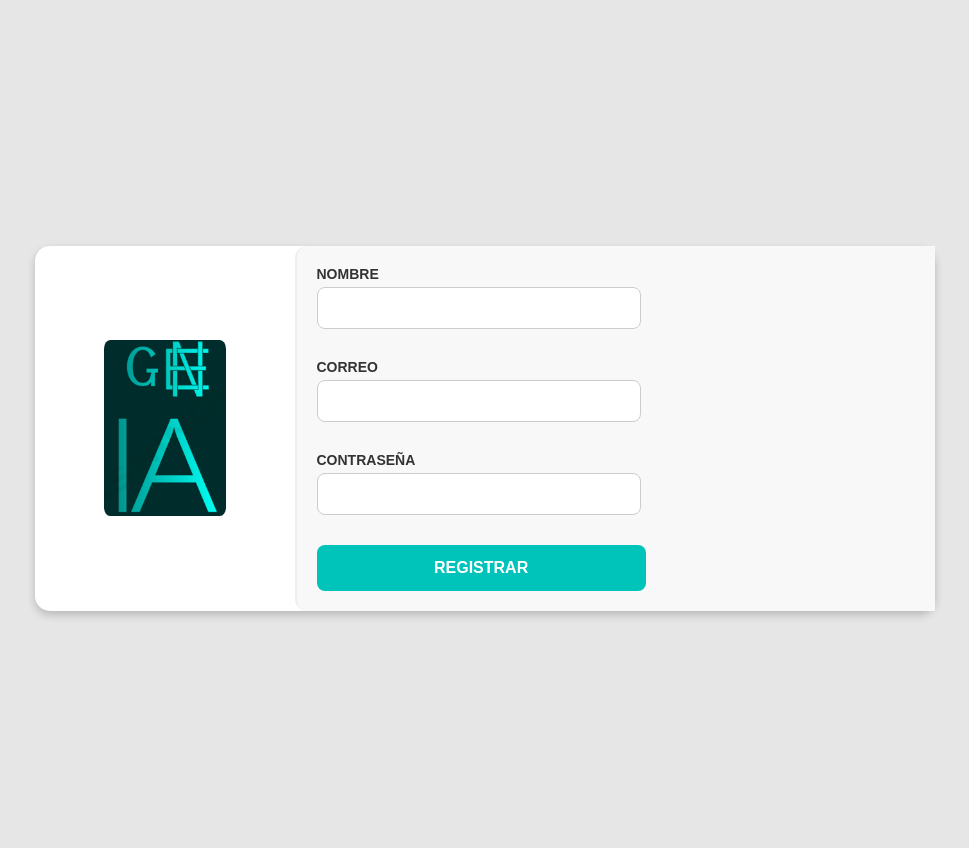
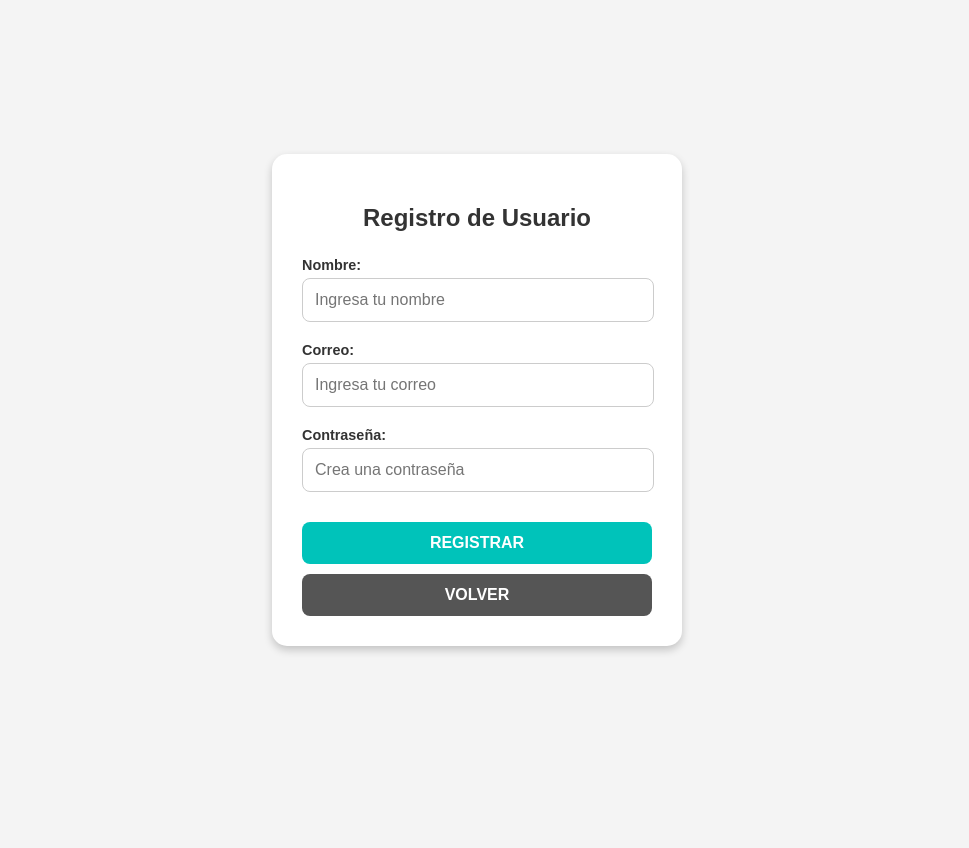
Before and after one commit to DidierVelezB/Papeleria_proyecto, a PHP site: page /Registro/index.php in a window 1280 px wide. Shown: the whole page, without its empty margins (163-1132 px from the left). After the commit the page ends 653 px from the top, so only its background shows below. Run offline with PHP 8.4, Linux system fonts and the light colour scheme.

Commit message:
Actualizacion de login y registro, modificacion leve en visualizacion de datos en la pagina principal

```diff
--- a/Registro/index.php
+++ b/Registro/index.php
@@ -1,6 +1,3 @@
-<?php
-session_start();
-?>
 <!DOCTYPE html>
 <html lang="es">
 <head>
@@ -9,28 +6,28 @@ session_start();
   <link rel="stylesheet" href="styles.css">
 </head>
 <body>
-  <div class="wrapper">
-    <div class="card">
-      <div class="left-panel">
-        <img src="../img/logo.png" alt="Logotipo IA" class="logo-img">
-      </div>
-      <div class="right-panel">
-        <form action="register.php" method="post">
-          <div class="field-single">
-            <label for="usuario">NOMBRE</label>
-            <input type="text" id="usuario" name="usuario" required>
-          </div>
-          <div class="field-single">
-            <label for="correo">CORREO</label>
-            <input type="email" id="correo" name="correo" required>
-          </div>
-          <div class="field-single">
-            <label for="contrasena">CONTRASEÑA</label>
-            <input type="password" id="contrasena" name="contrasena" required>
-          </div>
-          <button type="submit" class="btn">REGISTRAR</button>
-        </form>
-      </div>
+  <div class="register-container">
+    <div class="register-card">
+      <h2>Registro de Usuario</h2>
+      <form action="register.php" method="post">
+        <div class="form-group">
+          <label for="usuario">Nombre:</label>
+          <input type="text" id="usuario" name="usuario" placeholder="Ingresa tu nombre" required>
+        </div>
+
+        <div class="form-group">
+          <label for="correo">Correo:</label>
+          <input type="email" id="correo" name="correo" placeholder="Ingresa tu correo" required>
+        </div>
+
+        <div class="form-group">
+          <label for="contrasena">Contraseña:</label>
+          <input type="password" id="contrasena" name="contrasena" placeholder="Crea una contraseña" required>
+        </div>
+
+        <button type="submit" class="btn">REGISTRAR</button>
+        <button type="button" class="btn volver" onclick="window.location.href='../index.php'">VOLVER</button>
+      </form>
     </div>
   </div>
 </body>
--- a/Registro/styles.css
+++ b/Registro/styles.css
@@ -1,146 +1,97 @@
+/* === ESTILO GENERAL DEL REGISTRO === */
 html, body {
-  width: 100%; height: 100%;
+  height: 100%;
+  margin: 0;
+  padding: 0;
   font-family: Arial, sans-serif;
-  background: #e6e6e6;
-  -webkit-user-drag: none;
-  user-select: none;
+  background-color: #f4f4f4;
 }
 
-.wrapper {
+.register-container {
   display: flex;
   justify-content: center;
   align-items: center;
-  height: 100%;
-  padding: 20px;
+  height: 100vh;
+  background-color: #f4f4f4;
 }
 
-.card {
+.register-card {
+  background: white;
+  padding: 30px;
+  border-radius: 15px;
+  box-shadow: 0 4px 8px rgba(0,0,0,0.2);
+  width: 100%;
+  max-width: 350px;
+  text-align: center;
+  font-weight: bold;
   display: flex;
-  flex-direction: row;  /* Hacer el layout más lineal */
-  width: 100%;
+  flex-direction: column;
+  justify-content: center;
   align-items: center;
-  max-width: 900px;
-  border-radius: 15px;  /* Bordes más redondeados */
-  box-shadow: 0 4px 8px rgba(0, 0, 0, 0.2);
-  background: #ffffff;
 }
 
-/* Panel izquierdo con logo */
-.left-panel {
-  flex: 1;
-  padding: 30px;
-  display: flex;
-  justify-content: center;
-  border-radius: 15px;
-  align-items: center;
-  position: relative;
-
-}
-.left-panel img.logo-img {
-  max-width: 80%;
-  object-fit: contain;
-  margin: 20px;
+.register-card h2 {
+  margin-bottom: 25px;
+  color: #333;
 }
 
-/* Panel derecho con formulario */
-.right-panel {
-  flex: 3;
-  padding: 20px;
-  position: relative;
-  background-color: #f8f8f8;  /* Fondo gris claro para el formulario */
-  border-left: 2px solid #eee;  /* Divisor sutil entre paneles */
-  border-radius: 12px 0 0 12px;  /* Bordes redondeados para que se combine bien con la izquierda */
-}
-.field-single {
-  margin-bottom: 30px;
-  padding-right: 300px;
+form {
+  width: 100%;
+  max-width: 400px;
+  margin: 0 auto;
 }
 
-.field-single label {
-  display: block;
-  font-weight: bold;
-  margin-bottom: 5px;
-  font-size: 14px;
-  color: #333;
-
+.form-group {
+  margin-bottom: 20px;
+  text-align: left;
+  width: 93%;
 }
 
-.field-single input {
+.form-group label {
+  display: block;
+  margin-bottom: 5px;
+  color: #333;
+  font-weight: bold;
+  font-size: 0.9rem;
+}
+
+.form-group input {
   width: 100%;
   padding: 12px;
   border: 1px solid #ccc;
   border-radius: 8px;
-  font-size: 14px;
-  transition: all 0.3s ease;
-
+  font-size: 1rem;
+  transition: border-color 0.3s ease;
 }
 
-.field-single input:focus {
+.form-group input:focus {
   border-color: #00c3ba;
   outline: none;
-
 }
 
-/* Botón de registro */
+/* Botones */
 .btn {
-  width: 55%;
-  padding: 14px;
-  background: #00c3ba;
+  width: 100%;
+  padding: 12px 14px;
+  background-color: #00c3ba;
   color: white;
   border: none;
   border-radius: 8px;
-  user-select: none;
-  -webkit-user-drag: none;
+  cursor: pointer;
   font-weight: bold;
-  font-size: 16px;
-  cursor: pointer;
-  transition: all 0.3s linear(0 0%, 0 1.8%, 0.01 3.6%, 0.03 6.35%, 0.07 9.1%, 0.13 11.4%, 0.19 13.4%, 0.27 15%, 0.34 16.1%, 0.54 18.35%, 0.66 20.6%, 0.72 22.4%, 0.77 24.6%, 0.81 27.3%, 0.85 30.4%, 0.88 35.1%, 0.92 40.6%, 0.94 47.2%, 0.96 55%, 0.98 64%, 0.99 74.4%, 1 86.4%, 1 100%);
+  font-size: 1rem;
+  margin-top: 10px;
+  transition: background-color 0.3s ease;
 }
 
 .btn:hover {
   background-color: #0056b3;
-  opacity: 0.9;
 }
 
-.btn:focus {
-  outline: none;
-  border-color: #00c3ba;
+.btn.volver {
+  background-color: #555;
 }
 
-/* Logo en el panel izquierdo */
-.logo {
-  position: absolute;
-  top: 20px;
-  left: 20px;
-  width: 120px;  /* Ajustar tamaño logo */
-  border-radius: 152px;
-  height: auto;
-  -webkit-user-drag: none;
-
+.btn.volver:hover {
+  background-color: #333;
 }
-
-/* Ajustes para dispositivos pequeños */
-@media (max-width: 768px) {
-  .card {
-    flex-direction: column;  /* Disposición vertical en pantallas pequeñas */
-  }
-  .left-panel {
-    flex: 1;
-    max-height: 300px;  /* Limitar el tamaño máximo del logo */
-  }
-  .right-panel {
-    padding: 20px;
-  }
-  .field-group {
-    flex-direction: column;  /* Hacer los campos de entrada apilados */
-    align-items: flex-start;
-  }
-  .field-group input {
-    width: 100%;  /* Los campos de entrada toman el 100% */
-  }
-}
-.logo-img {
-  width: 122px;
-    border-radius: 5%;
-    margin-bottom: 10px;
-}
```
Also changed, not shown: index.php (+10 -9 lines), ropa_venta/index.php (+10 -5 lines), ropa_venta/style.css (+38 -0 lines), styles.css (+59 -23 lines).
